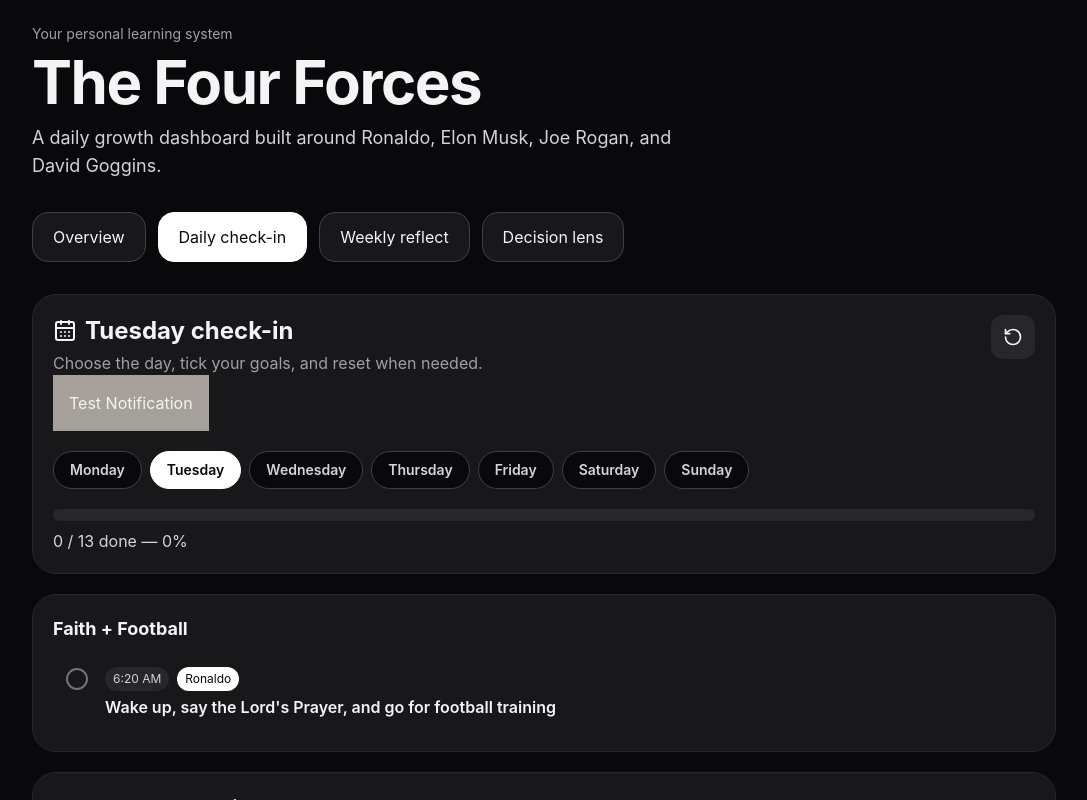
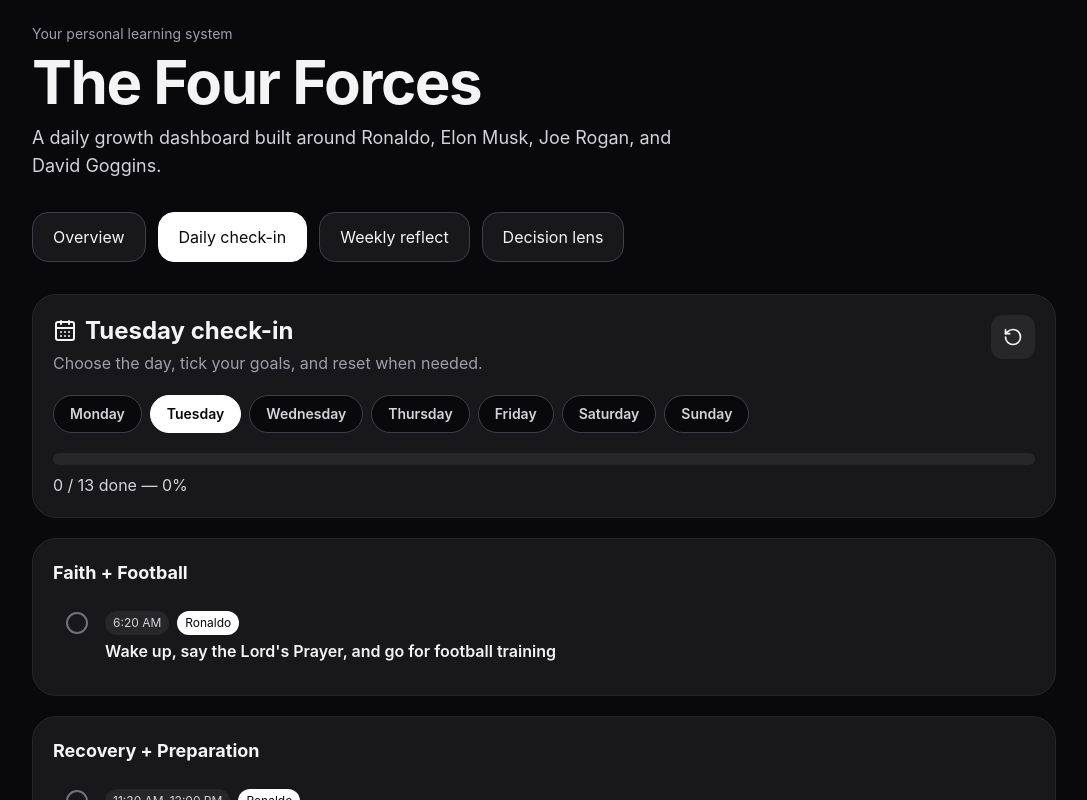
Before and after one commit to Ppryme/Goals-tracker-system, a React (Vite) app: page / in a window 1280 px wide. Both pictures are taken after a click on the button "Daily check-in". Shown: the top 800 px of the page, without its empty margins (96-1183 px from the left). Built offline with nearby package versions, Linux system fonts and the light colour scheme.

Commit message:
Update dailyCheckin.jsx

```diff
--- a/src/sections/dailyCheckin.jsx
+++ b/src/sections/dailyCheckin.jsx
@@ -43,18 +43,6 @@
                               <p className="text-zinc-400 mt-1">Choose the day, tick your goals, and reset when needed.</p>
 
 
-                                <button
-                                className="bg-stone-400 p-4"
-                                onClick={() =>
-                                  showNotification(
-                                    "Hero Dashboard",
-                                    "Time for React deep work"
-                                  )
-
-                                }
-                              >
-                                Test Notification
-                              </button>
                             </div>
                             <button onClick={resetDay} className="rounded-xl bg-zinc-800 hover:bg-zinc-700 p-3"><RotateCcw size={20} /></button>
                           </div>
```
